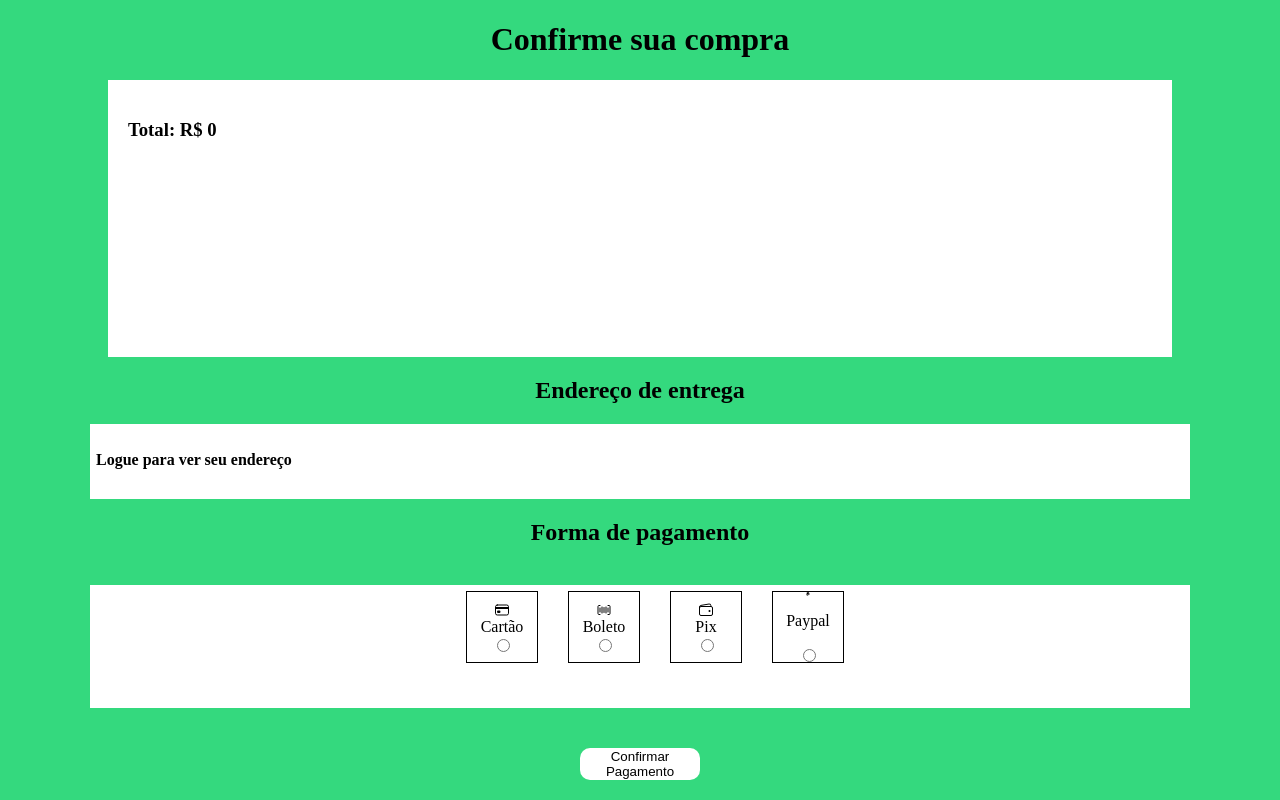
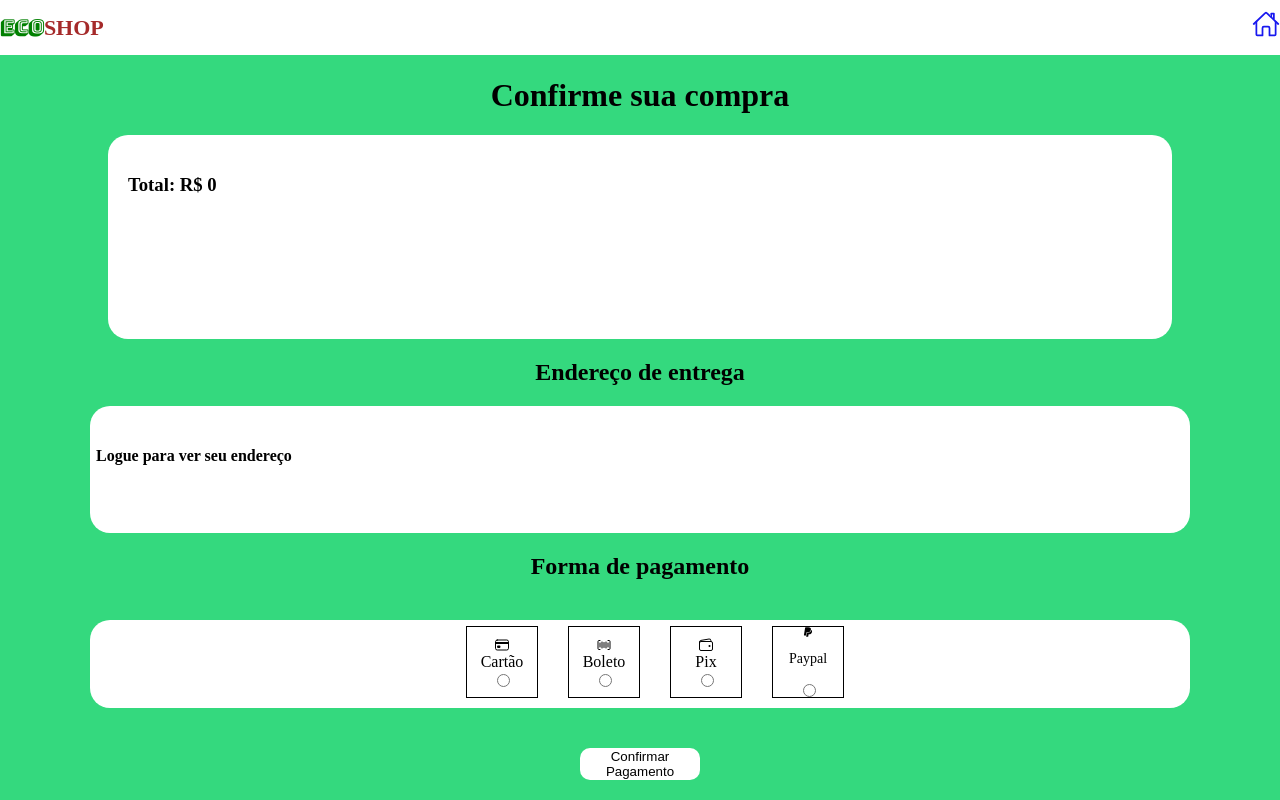
Before and after one commit to gusgusz/projeto15-ecoshop-front, a React (Create React App) app: page /payment in a window 1280 px wide. Built offline with nearby package versions, Linux system fonts and the light colour scheme.

Commit message:
css and delete payment page

```diff
--- a/src/pages/PaymentCheck.js
+++ b/src/pages/PaymentCheck.js
@@ -5,6 +5,7 @@ import { useContext} from 'react';
 import axios from "axios";
 import Url from "../services/Api";
 import { useNavigate } from "react-router-dom";
+import { Link } from "react-router-dom";
 
 
 
@@ -18,18 +19,25 @@ export default function PaymentCheck() {
 
   const [paymentForm, setPaymentForm] = useState(false);
 
-  useEffect(getTotal, []);
+  useEffect(getTotal, [cartItens]);
 
 
   const [total, setTotal] = useState(0);
 
+  function deleteProduct(index){
+    const newCart = cartItens.filter((item, i) => i !== index);
+    setCartItens(newCart);
+
+  }
+
   function tryPayment(){
+
+    if(total === 0){
+      alert("Você precisa adicionar produtos para finalizar a compra");
+      return;
+    }
     if(!auth){
       navigate("/sign-in");
-      return;
-    }
-    if(total === 0){
-      alert("Você precisa adicionar produtos para finalizar a compra");
       return;
     }
     if(!paymentForm){
@@ -61,6 +69,20 @@ export default function PaymentCheck() {
 
     return (
         <Content>
+               <header>
+        <div className="logo">
+          <Eco>ECO</Eco>
+          <Shop>SHOP</Shop>
+        </div>
+
+        <div className="right">
+
+          <Link to="/">
+          <ion-icon name="home-outline"></ion-icon>
+          </Link>
+
+        </div>
+      </header>
         <h1>Confirme sua compra</h1>
         <Prod>
           {cartItens.map((p,index) => {
@@ -68,8 +90,8 @@ export default function PaymentCheck() {
               <div index>
                 <span> {p.name}</span>
                 <p>R$ {p.price}</p>
-                <div>
-                <ion-icon name="add-circle-outline"></ion-icon>
+                <div onClick={() => deleteProduct(index)}>
+
                 <ion-icon name="trash-outline"></ion-icon>
                 </div>
 
@@ -141,6 +163,48 @@ const Content = styled.div`
   background-color: #34d97e;
   overflow: scroll;
 
+  header {
+    width: 100%;
+    height: 60px;
+    display: flex;
+    align-items: center;
+    justify-content: space-between;
+    background-color: #fff;
+
+  }
+
+  p {
+    font-size: 14px;
+  }
+  .logo {
+    display: flex;
+    align-items: center;
+  }
+
+  .right {
+    display: flex;
+    align-items: center;
+    font-size: 28px;
+    opacity: 0.9;
+    font-weight: 600;
+    gap: 15px;
+    cursor: pointer;
+    ion-icon[name="cart-outline"] {
+      cursor: pointer;
+    }
+    ion-icon[name="menu-outline"] {
+      cursor: pointer;
+    }
+  }
+  .cart {
+    display: flex;
+    align-items: center;
+  }
+  .menu {
+    display: flex;
+    align-items: center;
+  }
+
   button{
     width: 120px;
     height: 40px;
@@ -148,6 +212,7 @@ const Content = styled.div`
     border: none;
     background-color: #fff;
     margin: 20px 0;
+    cursor: pointer;
   }
 `;
 
@@ -156,6 +221,7 @@ const Prod = styled.div`
   background-color: #fff;
   width: 80%;
   height: 300px;
+  border-radius: 20px;
 
   flex-direction: column;
   padding: 20px;
@@ -178,10 +244,13 @@ const Adress = styled.div`
   display: flex;
   flex-direction: column;
   width: 85%;
-  height: 80px;
+  height: 160px;
   background-color: #fff;
   padding: 6px;
   overflow-y: scroll;
+  border-radius: 20px;
+  padding-top: 20px;
+  padding-bottom: 20px;
 
 `;
 const Pay = styled.div`
@@ -194,6 +263,7 @@ const Pay = styled.div`
   margin-top: 20px;
   margin-bottom: 20px;
   flex-direction: column;
+  border-radius: 20px;
 
   div{
     display: flex;
@@ -210,6 +280,10 @@ const Pay = styled.div`
       height: 70px;
       margin-left: 30px;
       border: 1px solid black;
+      input{
+        cursor: pointer;
+      }
+
 
     }
     div:hover{
@@ -218,3 +292,13 @@ const Pay = styled.div`
   }
 
 `;
+const Eco = styled.h1`
+  font-size: 19px;
+  color: green;
+
+  font-family: "Bungee Shade", cursive;
+`;
+const Shop = styled.h1`
+  font-size: 22px;
+  color: brown;
+`;
```
